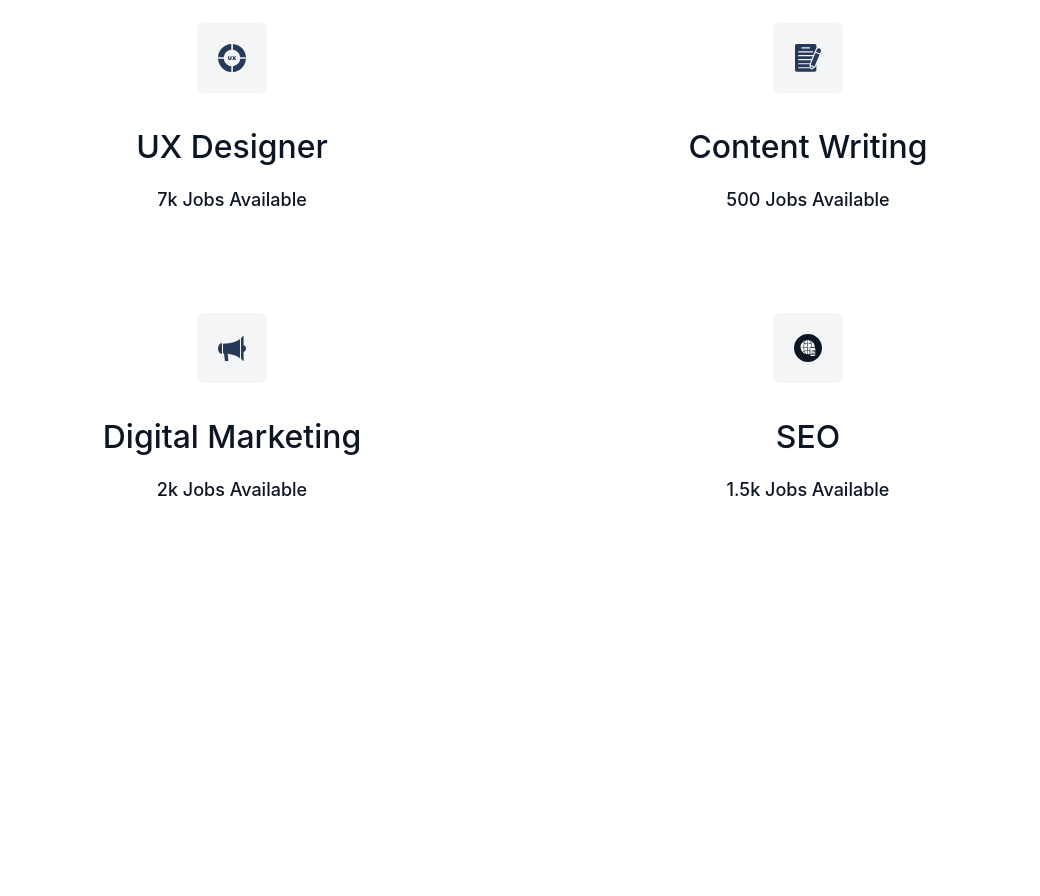
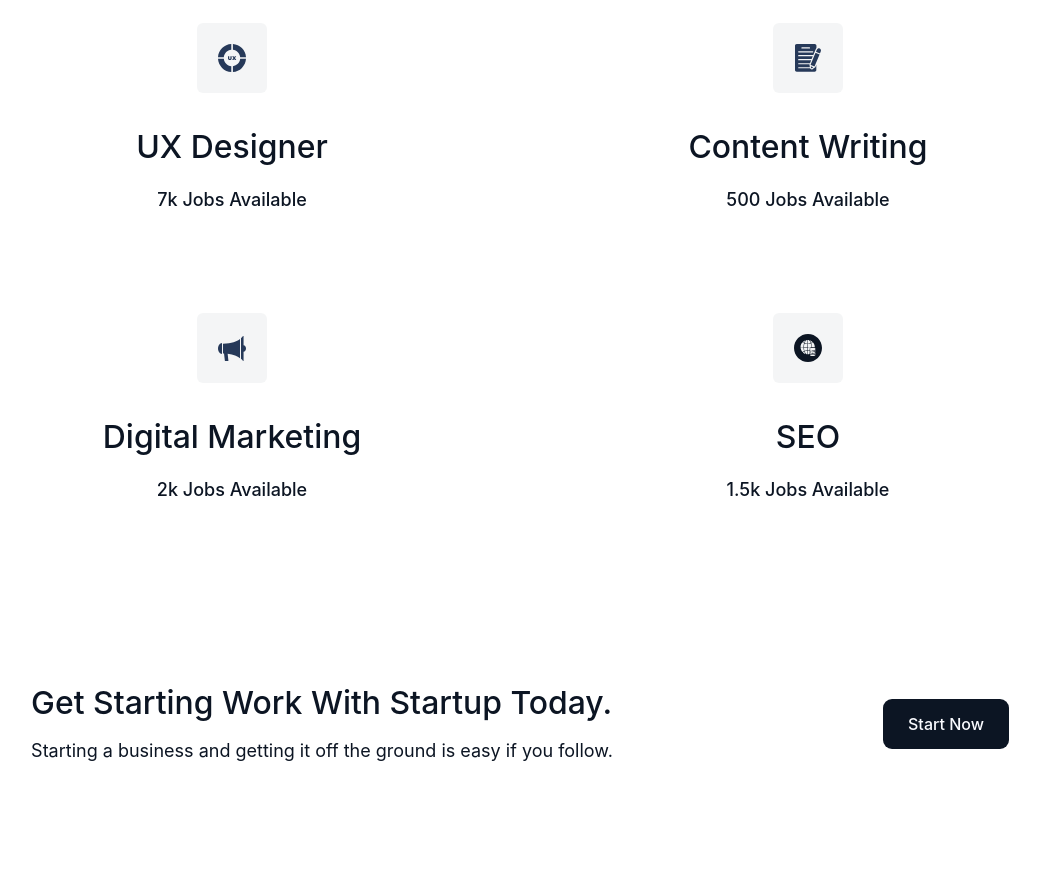
Before and after one commit to toxtaboyevyahyo/mixin, a plain HTML site: page index.html in a window 1280 px wide. Shown: the part 3091-3987 px from the top of the page, without its empty margins (120-1160 px from the left). Before the commit the page ends 3774 px from the top, so only its background shows below. Drawn offline with Linux system fonts and the light colour scheme.

Commit message:
terminal

```diff
--- a/index.html
+++ b/index.html
@@ -173,6 +173,18 @@
                 </ul>
             </div>
         </section>
+
+        <section class="terminal">
+            <div class="container terminal_container">
+                <div class="terminal_block">
+                    <h1 class="terminal_title">Get Starting Work With Startup Today.</h1>
+                    <p class="terminal_text">Starting a business and getting it off the ground is easy if you follow.</p>
+                </div>
+                <div class="terminal_card">
+                    <button class="terminal_btn">Start Now</button>
+                </div>
+            </div>
+        </section>
     </main>
 
 </body>
--- a/main.css
+++ b/main.css
@@ -301,3 +301,42 @@ ul {
     font-weight: 500;
     line-height: 150%;
 }
+
+
+.terminal{
+    padding-bottom: 130px;
+}
+.terminal_container{
+    display: flex;
+    align-items: center;
+    justify-content: space-around;
+}
+.terminal_title{
+    color: var(--Font, #0C1523);
+    font-family: Inter;
+    font-size: 31.912px;
+    font-style: normal;
+    font-weight: 500;
+    line-height: normal;
+    margin-bottom: 15px;
+}
+.terminal_text{
+    color: var(--Font, #0C1523);
+    font-family: Inter;
+    font-size: 18px;
+    font-style: normal;
+    font-weight: 400;
+    line-height: 160%;
+}
+.terminal_btn{
+    color: var(--Gray, #FAFBFF);
+    font-family: Inter;
+    font-size: 16px;
+    font-style: normal;
+    font-weight: 500;
+    line-height: normal;
+    padding: 15px 25px;
+    border-radius: 9px;
+    border: none;
+    background: var(--Font, #0C1523);
+}
```
